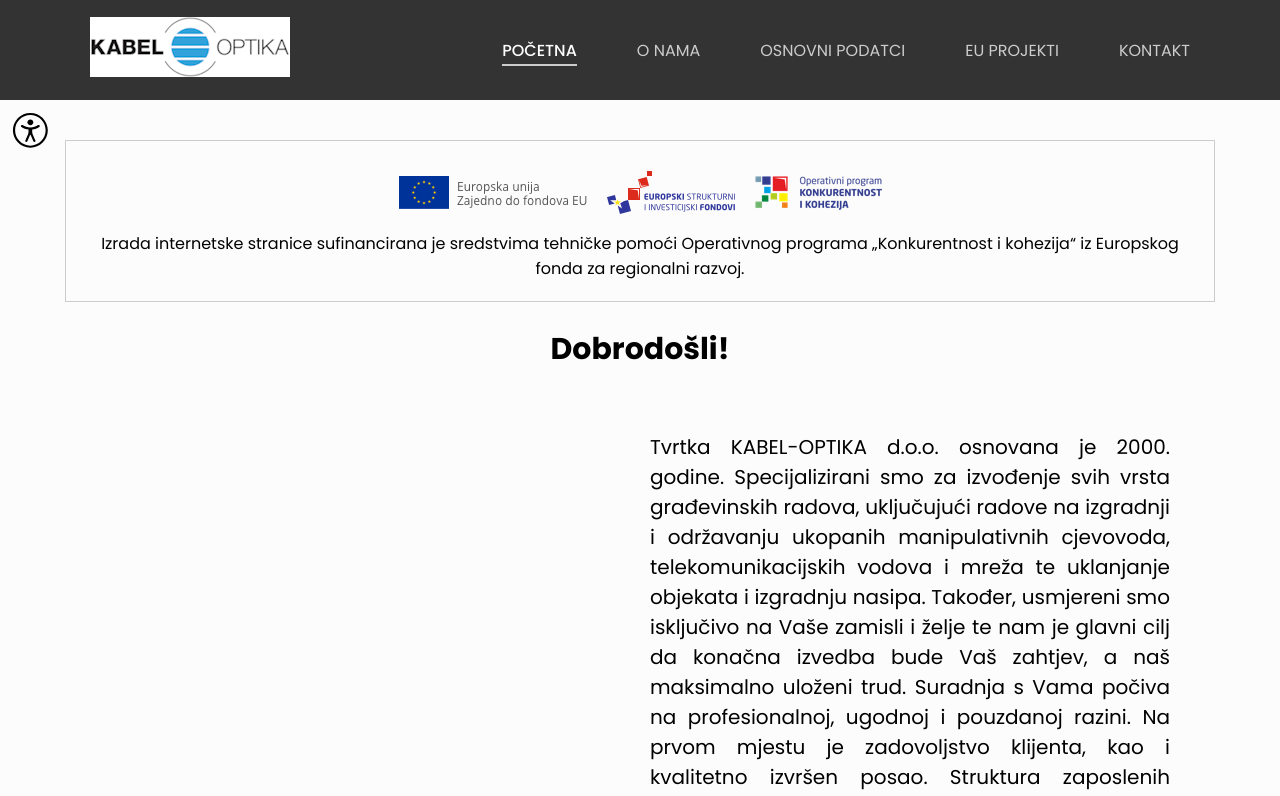
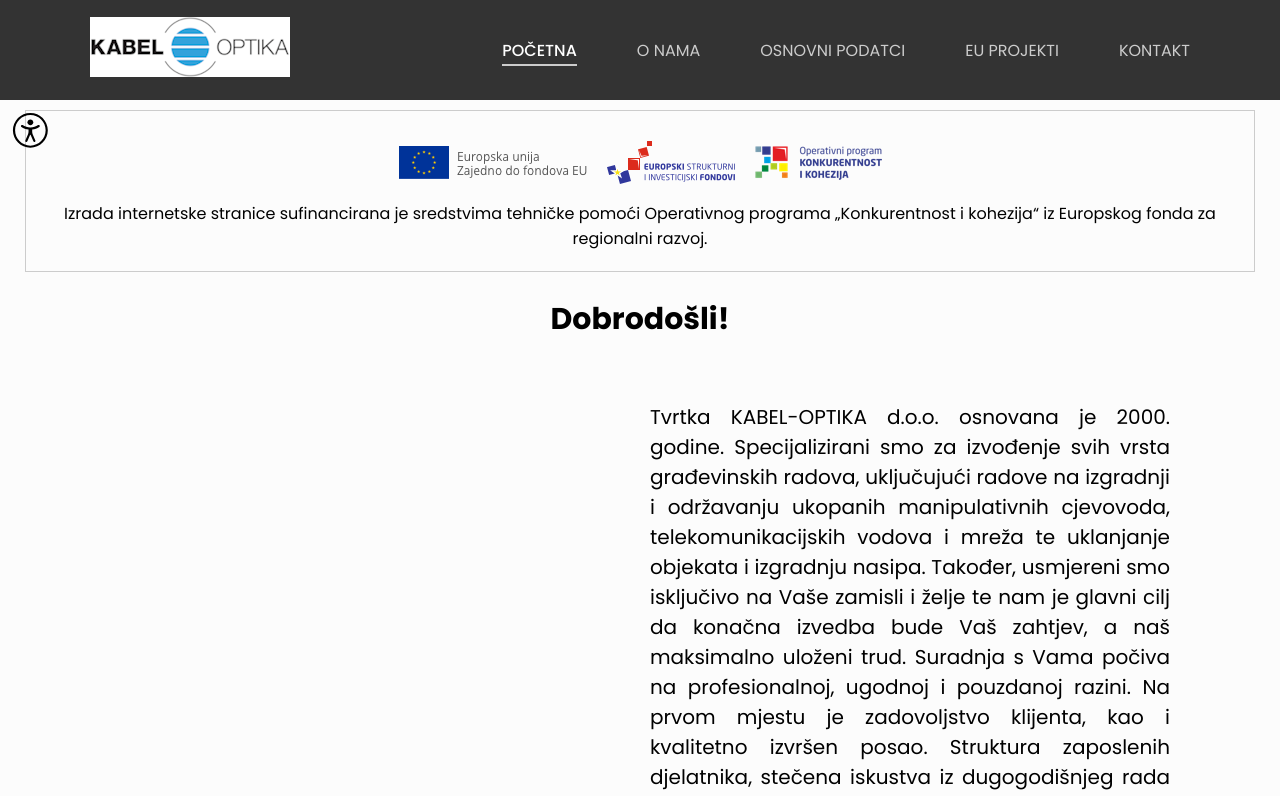
Before and after one commit to iivkov/kabel-optika, a React (Create React App) app: page / in a window 1280 px wide. Shown: the top 796 px of the page. Built offline with nearby package versions, Linux system fonts and the light colour scheme.

Commit message:
postavljeno za slike na vrhovima stranica

```diff
--- a/src/App.css
+++ b/src/App.css
@@ -141,6 +141,7 @@ body {
   justify-content: center;
   align-items: center;
   padding: 20px;
+  margin-top: 10px;
   margin-bottom: 25px;
   margin-left: 25px;
   margin-right: 25px;
@@ -184,9 +185,9 @@ p {
 }
 
 .main_content {
-  padding: 20px;
+  /* padding: 20px; */
   /* padding: 100px; slučaj fiksne navigacije */
-  margin: 20px;
+  /* margin: 20px; */
   /* margin-top: 20px; */
   text-align: justify;
   /* border: 1px solid #ccc; */
--- a/src/components/AboutComponent.js
+++ b/src/components/AboutComponent.js
@@ -1,6 +1,6 @@
 import React, {useState, useEffect } from 'react';
 import '../App.css';
-// import slika from '../assets/.jpg';
+// import slika from '../assets/8b.jpg';
 
 const AboutComponent = () => {
     const [animate, setAnimate] = useState(false);
@@ -11,6 +11,7 @@ const AboutComponent = () => {
 
     return (
         <div className="main_content">
+                {/* <img src={slika} alt="Slika građevinskih radova." style={{ width: '100%', height: 'auto' }} /> */}
                 <h1>O nama</h1>
                 <div className="container">
                     <div className={`box left ${animate ? 'enter' : 'left-enter'}`}>
--- a/src/components/HomeComponent.js
+++ b/src/components/HomeComponent.js
@@ -1,7 +1,7 @@
 import React, { useState, useEffect } from 'react';
 import '../App.css';
 import EUnoteSite from './EUnoteSite';
-// import slika from '../assets/.gif';
+// import slika from '../assets/8.jpg';
 
 const HomeComponent = () => {
     const [animate, setAnimate] = useState(false);
@@ -12,6 +12,7 @@ const HomeComponent = () => {
 
     return (
     <div className="main_content">
+        {/* <img src={slika} alt="Slika građevinskih radova." style={{ width: '100%', height: 'auto' }} /> */}
         <EUnoteSite/>
         <h1>Dobrodošli!</h1>
         <div className="container">
--- a/src/components/ProjectsComponent.js
+++ b/src/components/ProjectsComponent.js
@@ -7,11 +7,12 @@ const ProjectsComponent = () => {
 
     return (
     <div className="main_content">
+        <img src={Petrinja} alt="Slika Petrinje." style={{ width: '100%', height: 'auto' }} />
         <h1>NOVI RAZVOJ U PETRINJI KABEL-OPTIKA d.o.o.</h1>
         <h2>Kod projekta: KK.08.2.1.16.0148</h2>
         <h2>Naziv poziva: Podrška razvoju poduzetništva u gradu Petrinji</h2>
         <div className="container">
-            <img src={Petrinja} alt="Slika Petrinje." style={{ width: '100%', height: 'auto' }} />
+            {/* <img src={Petrinja} alt="Slika Petrinje." style={{ width: '100%', height: 'auto' }} /> */}
             <p>Cilj ovog projekta je održiva fizička, socijalna i gospodarska regeneracija grada Petrinje, s ciljem smanjenja socijalnih nejednakosti, isključenosti i siromaštva.
                     Nabavom novih roba i/ili usluga, Prijavitelj će povećati svoju: konkurentnost i održivost poslovanja i proizvodne kapacitete. Prijavitelj će otvoriti nova tržišta i povećat će mu se prihod.
                     Projekt je usmjeren na djelatnike Prijavitelja, kupce i dobavljače kao ciljne skupine projekta, ali i sve građane Republike Hrvatske i to upravo kroz očuvanje postojećih radnih mjesta i otvaranje novih.
```
Also changed, not shown: src/assets/8.jpg (added), src/assets/8b.jpg (added).
